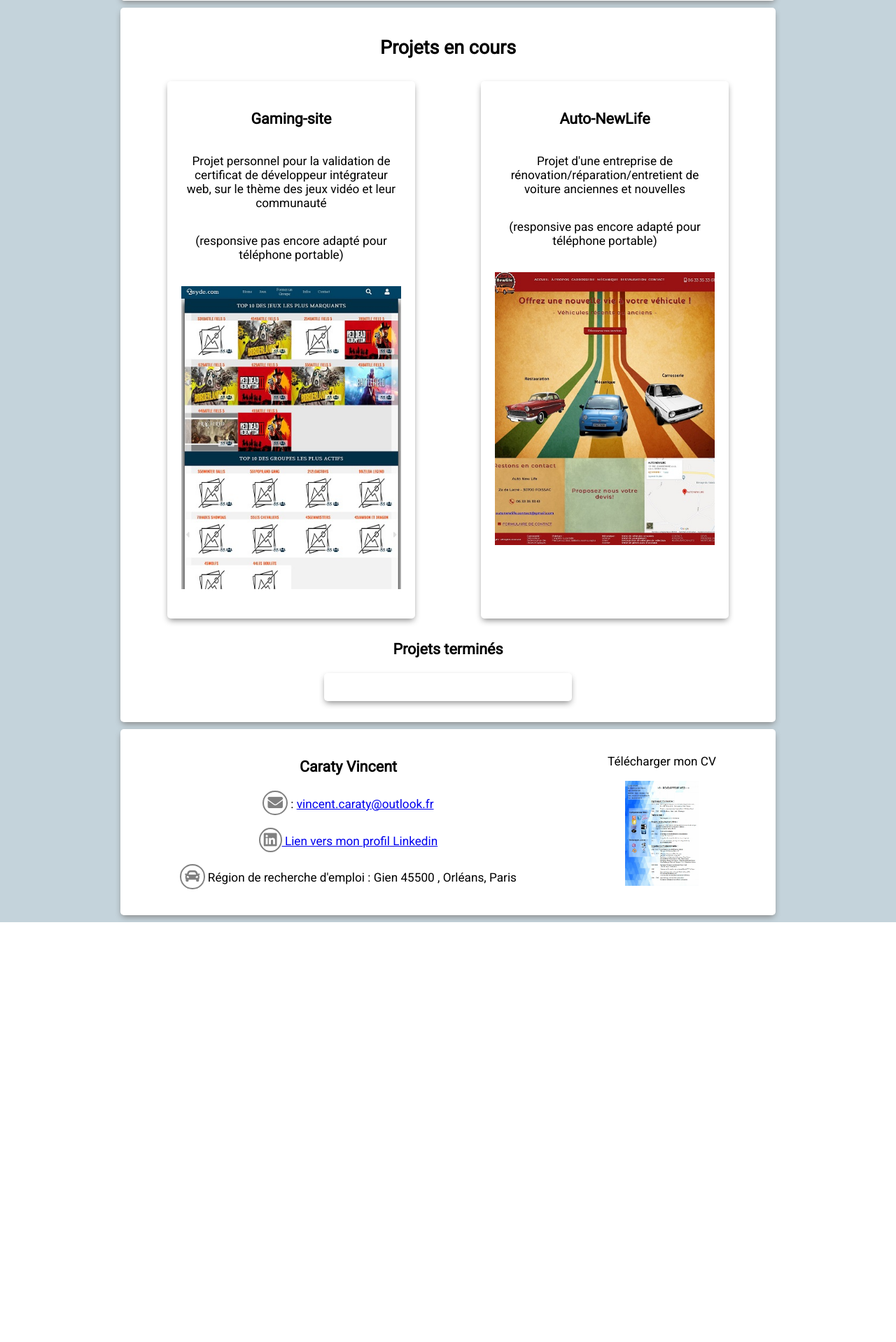
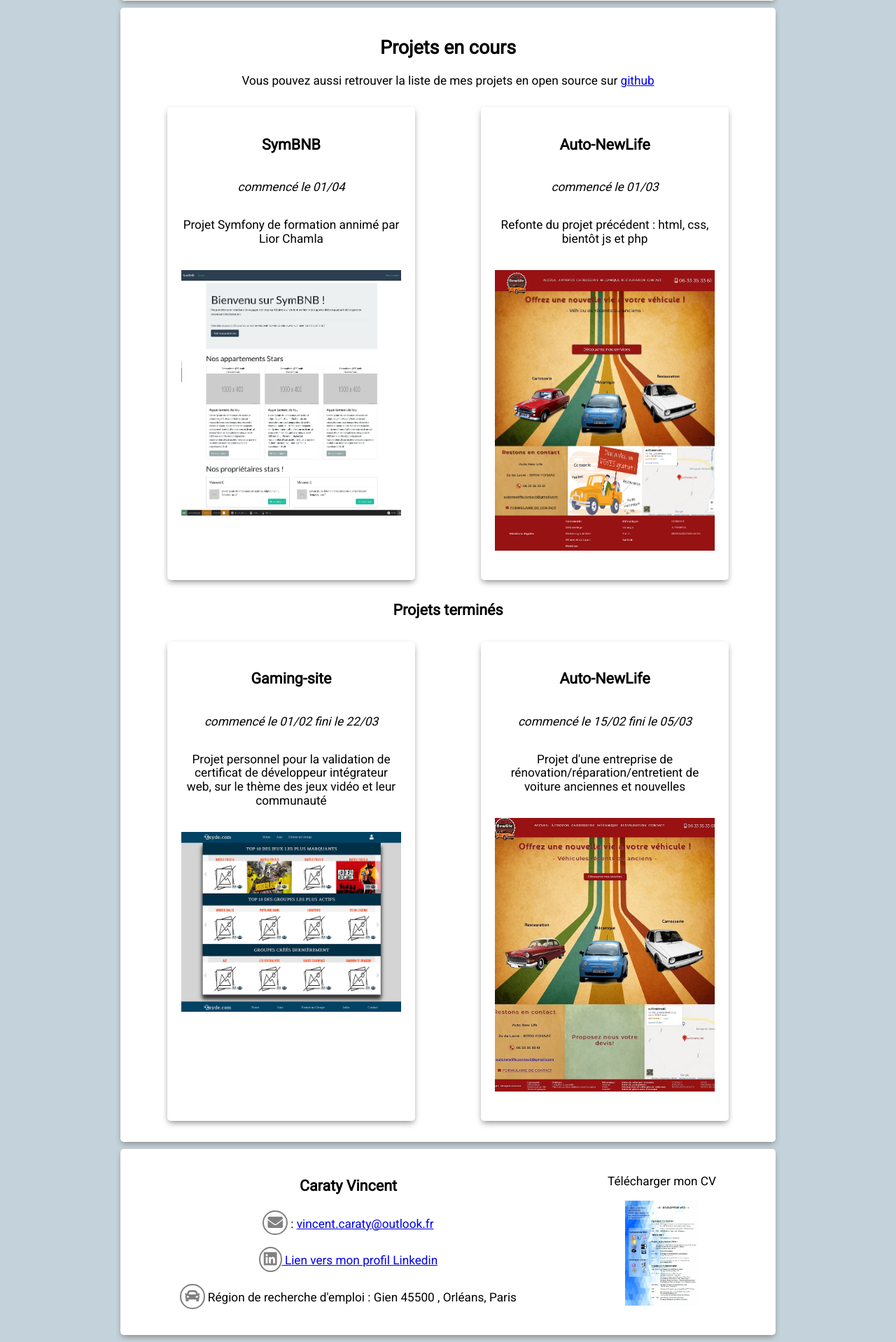
Before and after one commit to yenaulrik/portefolio, a PHP site: page /index.php in a window 1280 px wide. Shown: the part 1279-3197 px from the top of the page at 70% size. Before the commit the page ends 2597 px from the top, so only its background shows below. Run offline with PHP 8.4, Linux system fonts and the light colour scheme; some libraries are stand-ins or nearby versions.

Commit message:
mise à jour des projets en cours, liens github

```diff
--- a/layout.phtml
+++ b/layout.phtml
@@ -78,32 +78,57 @@
         </section>
         <section id="projets" class="center">
             <h2>Projets en cours</h2>
+            <p>Vous pouvez aussi retrouver la liste de mes projets en open source sur <a href="https://github.com/yenaulrik" target="_blanc">github</a> </p>
+            <div class="row wrap btw">
+                <article data-page="SymBNB">
+                    <div>
+                        <div>
+                            <h3>SymBNB</h3>
+                            <p><em>commencé le 01/04</em></p>
+                            <p>Projet Symfony de formation annimé par Lior Chamla</p>
+
+                        </div>
+                    </div>
+                    <p><img src="img/SymBNB.png" alt=""></p>
+                </article>
+                <article data-page="auto-newlife-2">
+                    <div>
+                        <div>
+                            <h3>Auto-NewLife</h3>
+                            <p><em>commencé le 01/03</em></p>
+                            <p>Refonte du projet précédent : html, css, bientôt js et php</p>
+
+                        </div>
+                        <p><img src="img/ANL-projet2.png" alt=""></p>
+                    </div>
+                </article>
+            </div>
+
+            <h3>Projets terminés</h3>
             <div class="row wrap btw">
                 <article data-page="gaming-site">
                     <div>
                         <div>
                             <h3>Gaming-site</h3>
+                            <p><em>commencé le 01/02 fini le 22/03</em></p>
                             <p>Projet personnel pour la validation de certificat de développeur intégrateur web, sur le thème des jeux vidéo et leur communauté</p>
-                            <p>(responsive pas encore adapté pour téléphone portable)</p>
+
                         </div>
                     </div>
-                    <p><img src="img/gaming-site.jpg" alt=""></p>
+                    <p><img src="img/gaming-site.png" alt=""></p>
                 </article>
                 <article data-page="auto-newlife">
                     <div>
                         <div>
                             <h3>Auto-NewLife</h3>
+                            <p><em>commencé le 15/02 fini le 05/03</em></p>
                             <p>Projet d'une entreprise de rénovation/réparation/entretient de voiture anciennes et nouvelles</p>
-                            <p>(responsive pas encore adapté pour téléphone portable)</p>
+
                         </div>
                         <p><img src="img/auto-new-life.jpg" alt=""></p>
                     </div>
                 </article>
             </div>
-
-            <h3>Projets terminés</h3>
-            <article></article>
-
 
         </section>
         <section id="contact" class="row ard center">
--- a/style/main.js
+++ b/style/main.js
@@ -18,6 +18,12 @@ $(function(){
             case "auto-newlife":
                 window.open("projets/projet_Lagraa", '_blank');
                 break;
+            case "SymBNB":
+                window.open("https://github.com/yenaulrik/SymBNB", '_blank');
+                break;
+            case "auto-newlife-2":
+                window.open("https://github.com/nadsud/anl-projet/tree/develop", '_blank');
+                break;
             default:
                 break;
         }
```
Also changed, not shown: img/ANL-projet2.png (added), img/SymBNB.png (added), img/gaming-site.jpg (deleted), img/gaming-site.png.
